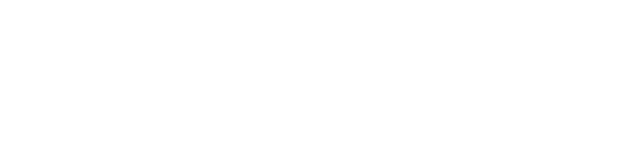
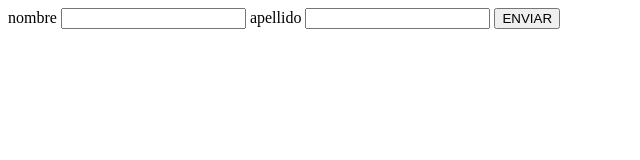
Before and after one commit to luisfergomez/git, a plain HTML site: page index.html in a window 1280 px wide. Shown: the whole page, without its empty margins (0-640 px from the left). Drawn offline with Linux system fonts and the light colour scheme.

Commit message:
Creacion del formulario

```diff
--- a/index.html
+++ b/index.html
@@ -6,6 +6,12 @@
     <title>Mi proyecto en git</title>
 </head>
 <body>
-
+    <form action="/index.html" method="post">
+        <label for="nombre">nombre</label>
+        <input type="text" id="nombre" name="nombre">
+        <label for="apellido">apellido</label>
+        <input type="text" id="apellido" name="apellido">
+        <input type="submit" value="ENVIAR">
+    </form>
 </body>
 </html>
```
